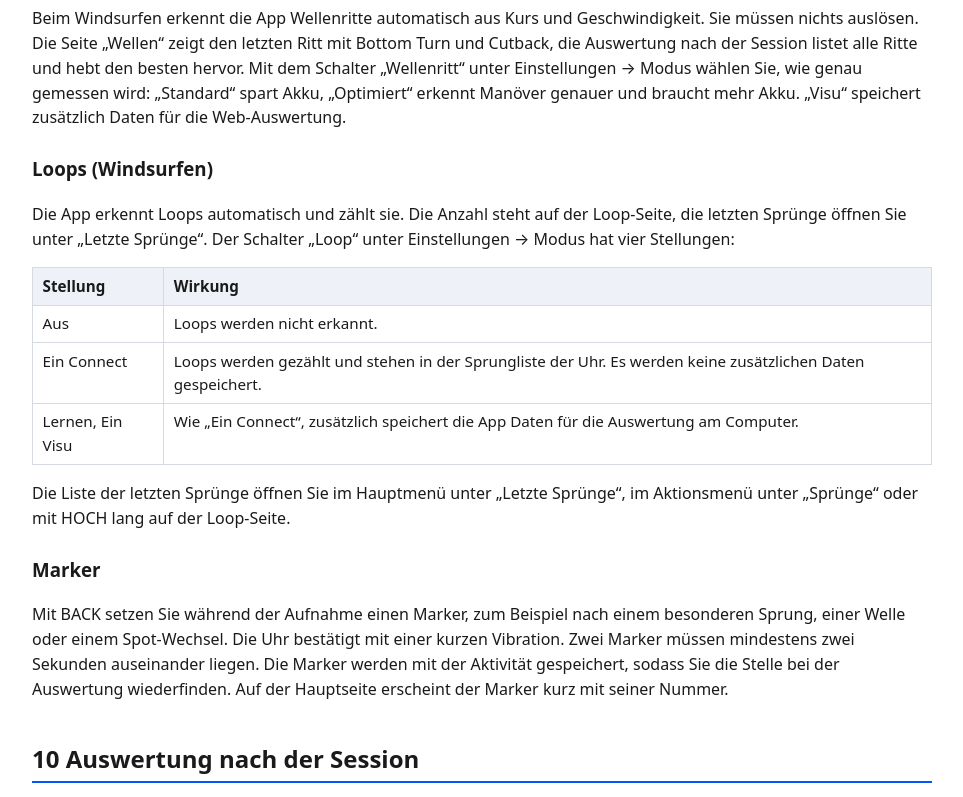
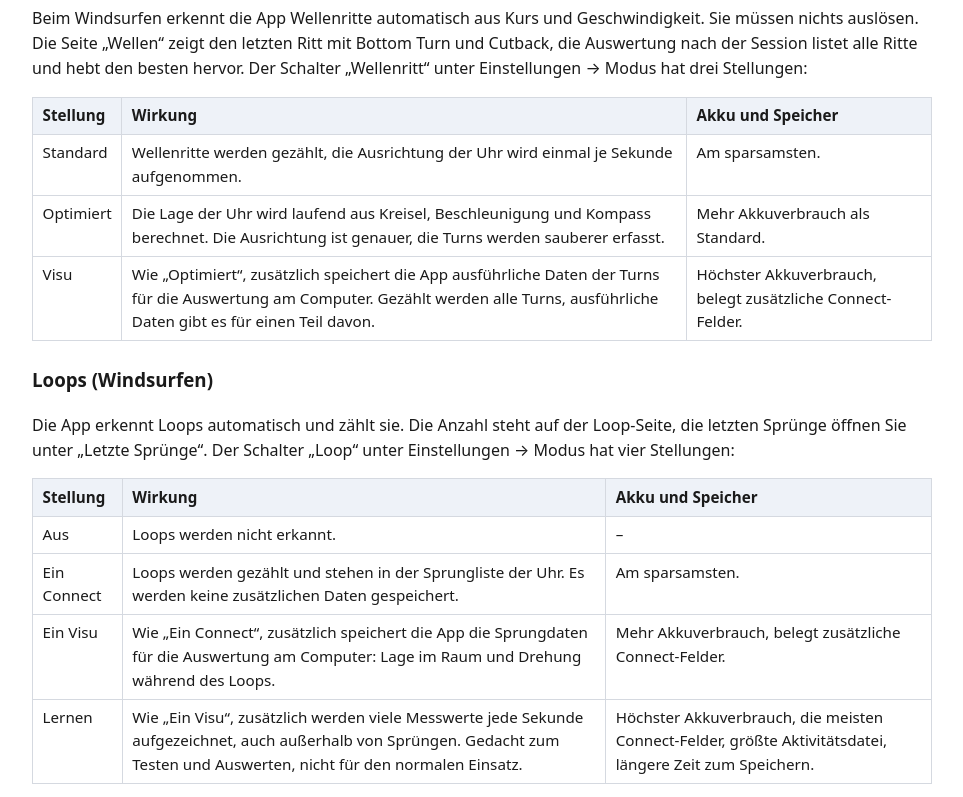
Before and after one commit to AndiSGreenED/surfsapp, a plain HTML site: page anleitung/index.html in a window 1280 px wide. Shown: the part 9140-9937 px from the top of the page, without its empty margins (158-1121 px from the left). Drawn offline with Linux system fonts and the light colour scheme.

Commit message:
Anleitung: Tabellen fuer Loop (Aus, Connect, Visu, Lernen) und Wellenritt (Standard, Optimiert, Visu)
Co-Authored-By: Claude Sonnet 5.5 <noreply@anthropic.com>
Claude-Session: https://claude.ai/code/session_01NQh3XnQU5M7ziSeHfxvWiQ

```diff
--- a/anleitung/index.html
+++ b/anleitung/index.html
@@ -119,14 +119,21 @@
 
 <h2 id="a9">9 Wellenritte, Loops und Marker</h2>
 <h3>Wellenritte (Windsurfen)</h3>
-<p>Beim Windsurfen erkennt die App Wellenritte automatisch aus Kurs und Geschwindigkeit. Sie müssen nichts auslösen. Die Seite „Wellen“ zeigt den letzten Ritt mit Bottom Turn und Cutback, die Auswertung nach der Session listet alle Ritte und hebt den besten hervor. Mit dem Schalter „Wellenritt“ unter Einstellungen → Modus wählen Sie, wie genau gemessen wird: „Standard“ spart Akku, „Optimiert“ erkennt Manöver genauer und braucht mehr Akku. „Visu“ speichert zusätzlich Daten für die Web-Auswertung.</p>
+<p>Beim Windsurfen erkennt die App Wellenritte automatisch aus Kurs und Geschwindigkeit. Sie müssen nichts auslösen. Die Seite „Wellen“ zeigt den letzten Ritt mit Bottom Turn und Cutback, die Auswertung nach der Session listet alle Ritte und hebt den besten hervor. Der Schalter „Wellenritt“ unter Einstellungen → Modus hat drei Stellungen:</p>
+<table>
+<tr><th>Stellung</th><th>Wirkung</th><th>Akku und Speicher</th></tr>
+<tr><td>Standard</td><td>Wellenritte werden gezählt, die Ausrichtung der Uhr wird einmal je Sekunde aufgenommen.</td><td>Am sparsamsten.</td></tr>
+<tr><td>Optimiert</td><td>Die Lage der Uhr wird laufend aus Kreisel, Beschleunigung und Kompass berechnet. Die Ausrichtung ist genauer, die Turns werden sauberer erfasst.</td><td>Mehr Akkuverbrauch als Standard.</td></tr>
+<tr><td>Visu</td><td>Wie „Optimiert“, zusätzlich speichert die App ausführliche Daten der Turns für die Auswertung am Computer. Gezählt werden alle Turns, ausführliche Daten gibt es für einen Teil davon.</td><td>Höchster Akkuverbrauch, belegt zusätzliche Connect-Felder.</td></tr>
+</table>
 <h3>Loops (Windsurfen)</h3>
 <p>Die App erkennt Loops automatisch und zählt sie. Die Anzahl steht auf der Loop-Seite, die letzten Sprünge öffnen Sie unter „Letzte Sprünge“. Der Schalter „Loop“ unter Einstellungen → Modus hat vier Stellungen:</p>
 <table>
-<tr><th>Stellung</th><th>Wirkung</th></tr>
-<tr><td>Aus</td><td>Loops werden nicht erkannt.</td></tr>
-<tr><td>Ein Connect</td><td>Loops werden gezählt und stehen in der Sprungliste der Uhr. Es werden keine zusätzlichen Daten gespeichert.</td></tr>
-<tr><td>Lernen, Ein Visu</td><td>Wie „Ein Connect“, zusätzlich speichert die App Daten für die Auswertung am Computer.</td></tr>
+<tr><th>Stellung</th><th>Wirkung</th><th>Akku und Speicher</th></tr>
+<tr><td>Aus</td><td>Loops werden nicht erkannt.</td><td>–</td></tr>
+<tr><td>Ein Connect</td><td>Loops werden gezählt und stehen in der Sprungliste der Uhr. Es werden keine zusätzlichen Daten gespeichert.</td><td>Am sparsamsten.</td></tr>
+<tr><td>Ein Visu</td><td>Wie „Ein Connect“, zusätzlich speichert die App die Sprungdaten für die Auswertung am Computer: Lage im Raum und Drehung während des Loops.</td><td>Mehr Akkuverbrauch, belegt zusätzliche Connect-Felder.</td></tr>
+<tr><td>Lernen</td><td>Wie „Ein Visu“, zusätzlich werden viele Messwerte jede Sekunde aufgezeichnet, auch außerhalb von Sprüngen. Gedacht zum Testen und Auswerten, nicht für den normalen Einsatz.</td><td>Höchster Akkuverbrauch, die meisten Connect-Felder, größte Aktivitätsdatei, längere Zeit zum Speichern.</td></tr>
 </table>
 <p>Die Liste der letzten Sprünge öffnen Sie im Hauptmenü unter „Letzte Sprünge“, im Aktionsmenü unter „Sprünge“ oder mit HOCH lang auf der Loop-Seite.</p>
 <h3>Marker</h3>
```
